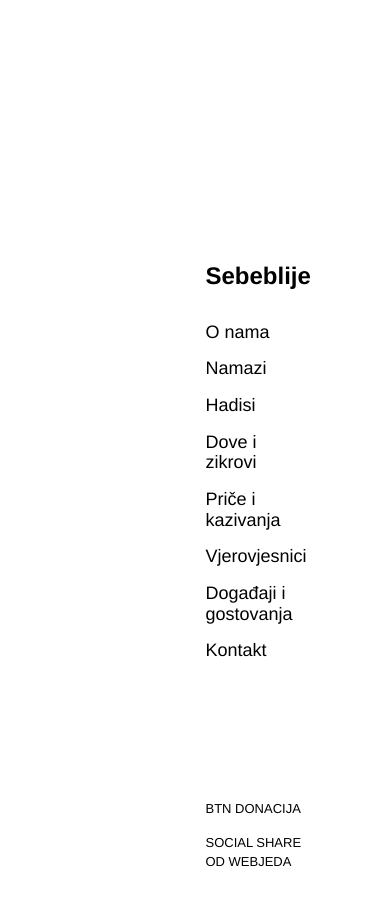
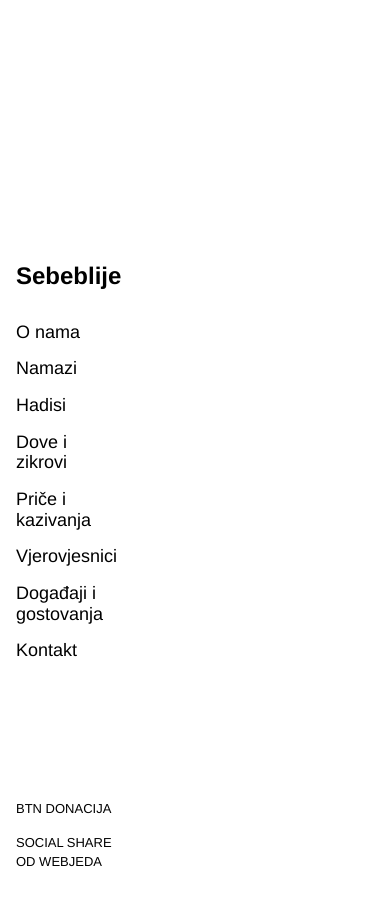
Before and after one commit to Sebeblije/minimalka, a Jekyll site: the page built from index.html, in a window 390 px wide. Built offline with Jekyll 4.4.1, drawn with Linux system fonts in a browser that asks for light colours.

Commit message:
home page
zavrsen dizajn pocetne stranice

```diff
--- a/_includes/home-navigation.html
+++ b/_includes/home-navigation.html
@@ -7,5 +7,5 @@
   <li><a href="{{ site.baseurl }}/">Priče i kazivanja</a></li>
   <li><a href="{{ site.baseurl }}/">Vjerovjesnici</a></li>
   <li><a href="{{ site.baseurl }}/">Događaji i gostovanja</a></li>
-  <li><a href="{{ site.baseurl }}/">Kontakt</a></li>
+  <li><a href="mailto:{{ site.email }}?subject=Es-selamu-alejkum">Kontakt</a></li>
 </ul>
--- a/_sass/2-layouts/home.sass
+++ b/_sass/2-layouts/home.sass
@@ -38,6 +38,11 @@
         color: $blue
         text-decoration: underline
 
+// MEDIA QUERIES
+@media screen and (max-width: 850px)
+  .homeWrapper
+    padding: 40px 50px
+
 @media screen and (max-width: 800px)
   .homeWrapper
     position: relative
@@ -56,3 +61,22 @@
 
     &::before
       grid-column-end: 6
+
+@media screen and (max-width: 451px)
+  .homeWrapper
+    position: relative
+    width: 100vw
+    height: 100vh
+    padding: 30px 16px
+    box-sizing: border-box
+    display: grid
+    grid-template-columns: 1fr 1fr 1fr 1fr 1fr
+    grid-template-rows: 1fr 1fr 1fr 1fr
+
+    .homeTagline
+      display: none
+    .homeHeader, footer, .homeNavigation
+      grid-column-start: 1
+
+    &::before
+      grid-column-end: 6
```
